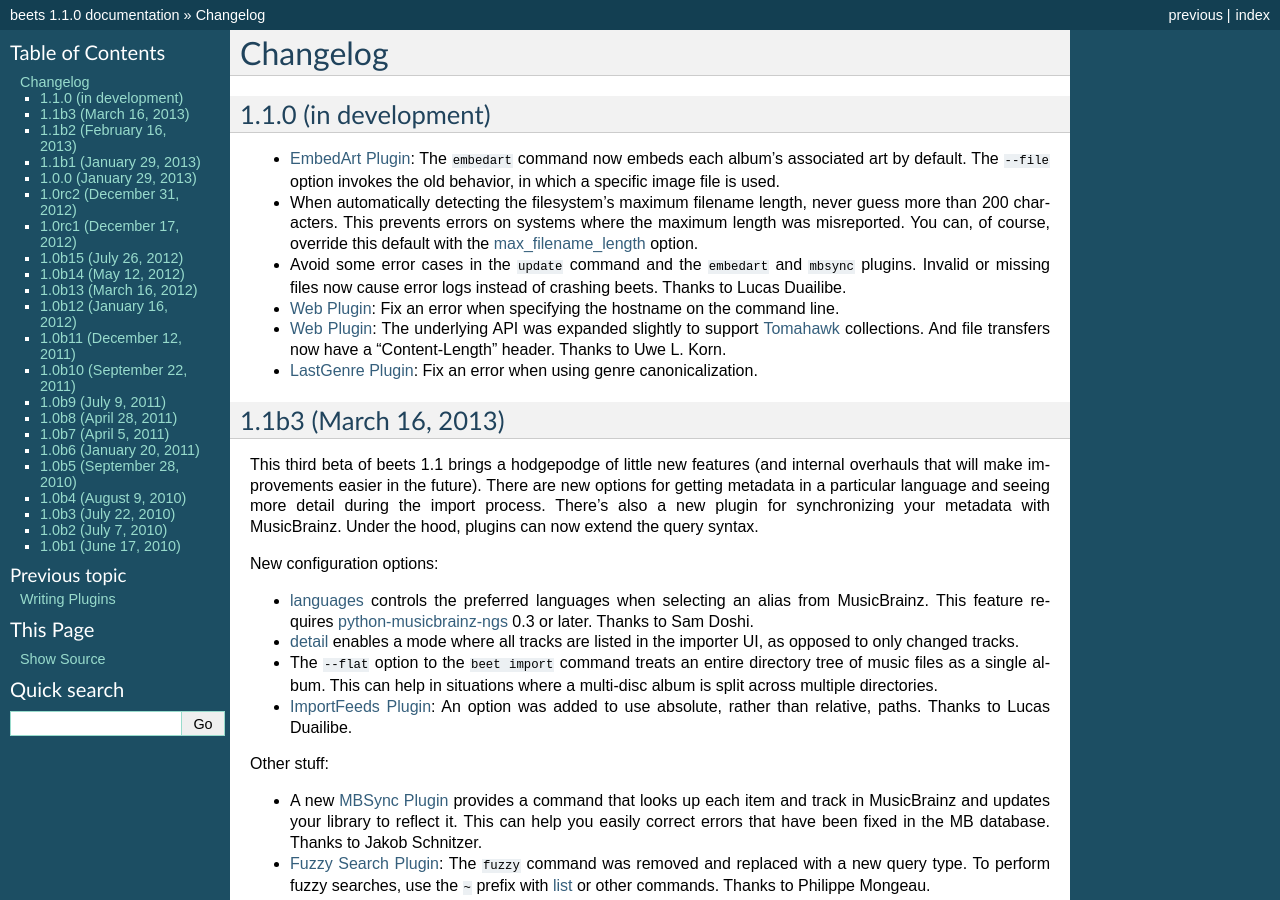
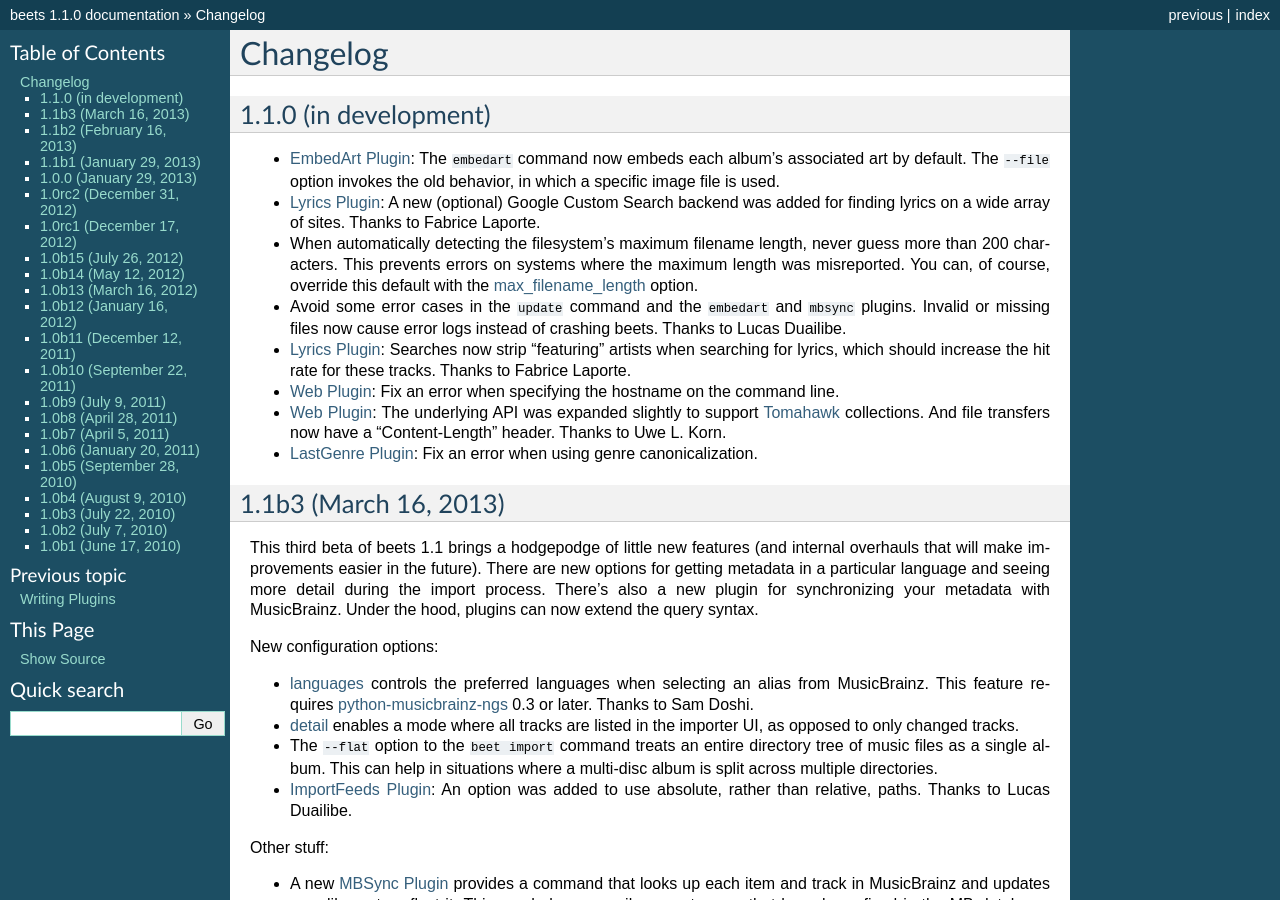
Before and after one commit to google-code-export/beets, a Sphinx documentation site: the page built from docs/changelog.rst, in a window 1280 px wide and 900 px high. Built offline with Sphinx 7.4.7, drawn with Linux system fonts in a browser that asks for light colours.

Commit message:
docs and changelog for #243
Also note that this fixes #162.

```diff
--- a/docs/changelog.rst
+++ b/docs/changelog.rst
@@ -7,6 +7,9 @@
 * :doc:`/plugins/embedart`: The ``embedart`` command now embeds each album's
   associated art by default. The ``--file`` option invokes the old behavior,
   in which a specific image file is used.
+* :doc:`/plugins/lyrics`: A new (optional) Google Custom Search backend was
+  added for finding lyrics on a wide array of sites. Thanks to Fabrice
+  Laporte.
 * When automatically detecting the filesystem's maximum filename length, never
   guess more than 200 characters. This prevents errors on systems where the
   maximum length was misreported. You can, of course, override this default
@@ -14,6 +17,9 @@
 * Avoid some error cases in the ``update`` command and the ``embedart`` and
   ``mbsync`` plugins. Invalid or missing files now cause error logs instead of
   crashing beets. Thanks to Lucas Duailibe.
+* :doc:`/plugins/lyrics`: Searches now strip "featuring" artists when
+  searching for lyrics, which should increase the hit rate for these tracks.
+  Thanks to Fabrice Laporte.
 * :doc:`/plugins/web`: Fix an error when specifying the hostname on the
   command line.
 * :doc:`/plugins/web`: The underlying API was expanded slightly to support
```
Also changed, not shown: docs/plugins/lyrics.rst (+29 -16 lines).
